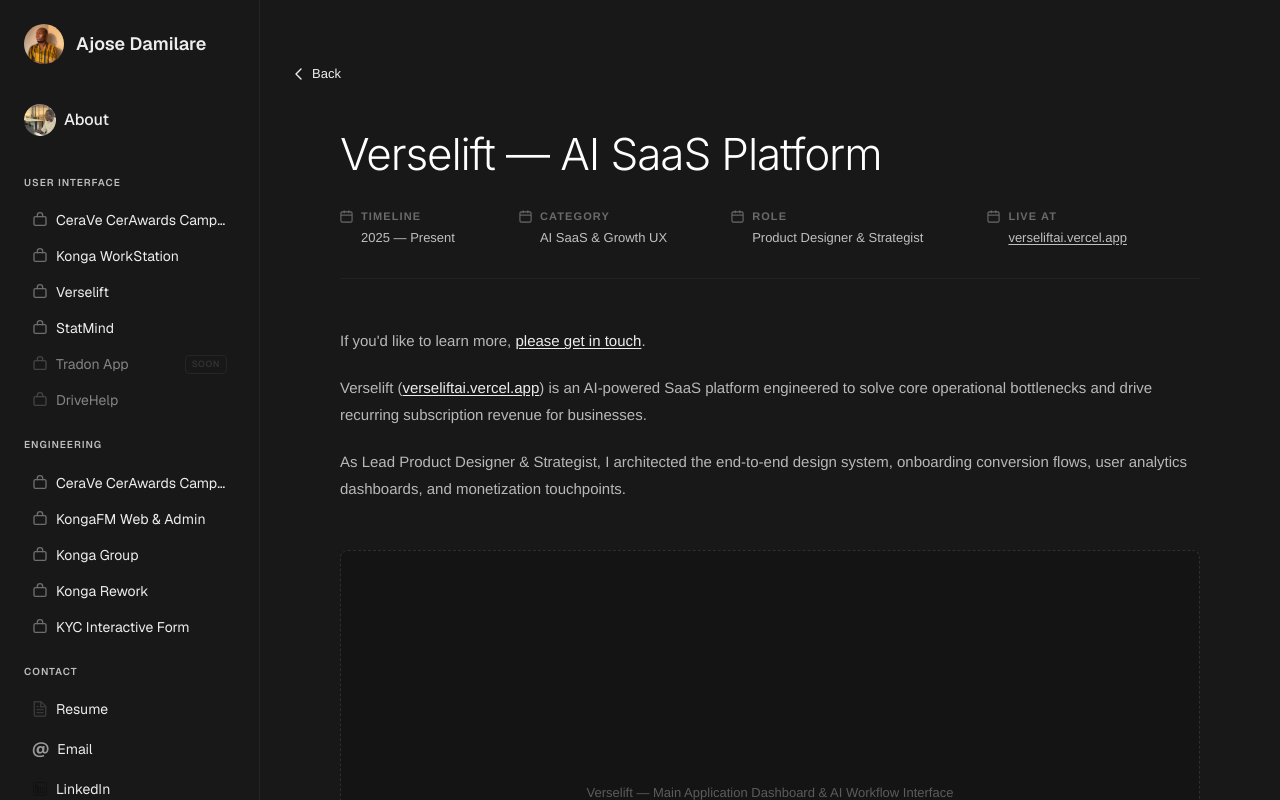
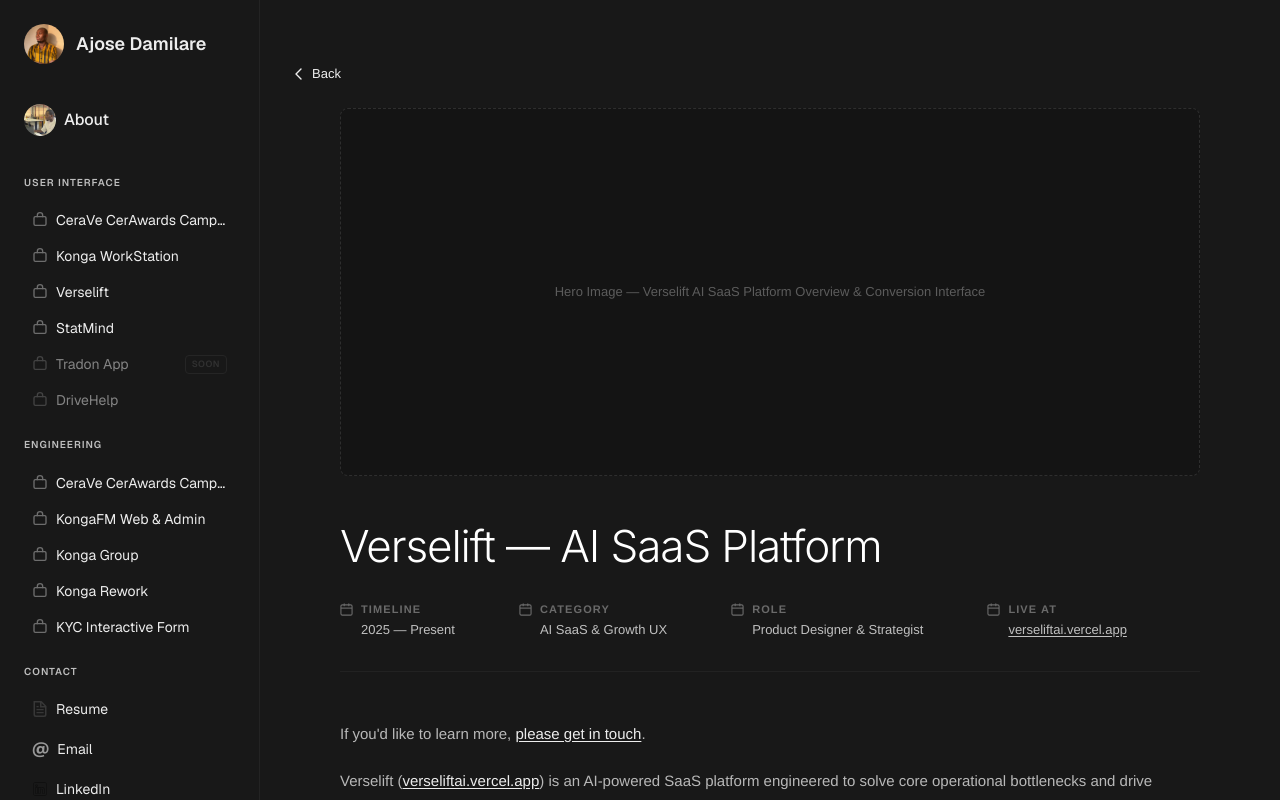
Before and after one commit to Dakolo14/ajose-portfolio, a Next.js app: page /work/user-interface/verselift in a window 1280 px wide. Shown: the top 800 px of the page. Built offline with nearby package versions, Linux system fonts and the light colour scheme.

Commit message:
feat: add top hero image placeholder to Verselift UI case study matching template standard

```diff
--- a/src/app/work/user-interface/verselift/page.tsx
+++ b/src/app/work/user-interface/verselift/page.tsx
@@ -40,6 +40,15 @@
           <svg width="14" height="14" viewBox="0 0 14 14" fill="none"><path d="M9 2L4 7l5 5" stroke="currentColor" strokeWidth="1.4" strokeLinecap="round" strokeLinejoin="round"/></svg>
           Back
         </Link>
+      </div>
+
+      {/* ── Top Hero Image Placeholder ── */}
+      <div className="mt-6 px-6 md:px-14 lg:px-20">
+        <div className="flex w-full items-center justify-center rounded-lg border border-dashed border-[#2e2e2e] bg-[#141414] aspect-[16/9] sm:aspect-[21/9] max-h-[50vh] min-h-[260px]">
+          <p className="font-helvetica text-[13px] text-[#5c5c5c] px-4 text-center">
+            Hero Image — Verselift AI SaaS Platform Overview &amp; Conversion Interface
+          </p>
+        </div>
       </div>
 
       {/* ── Project Header ── */}
```
